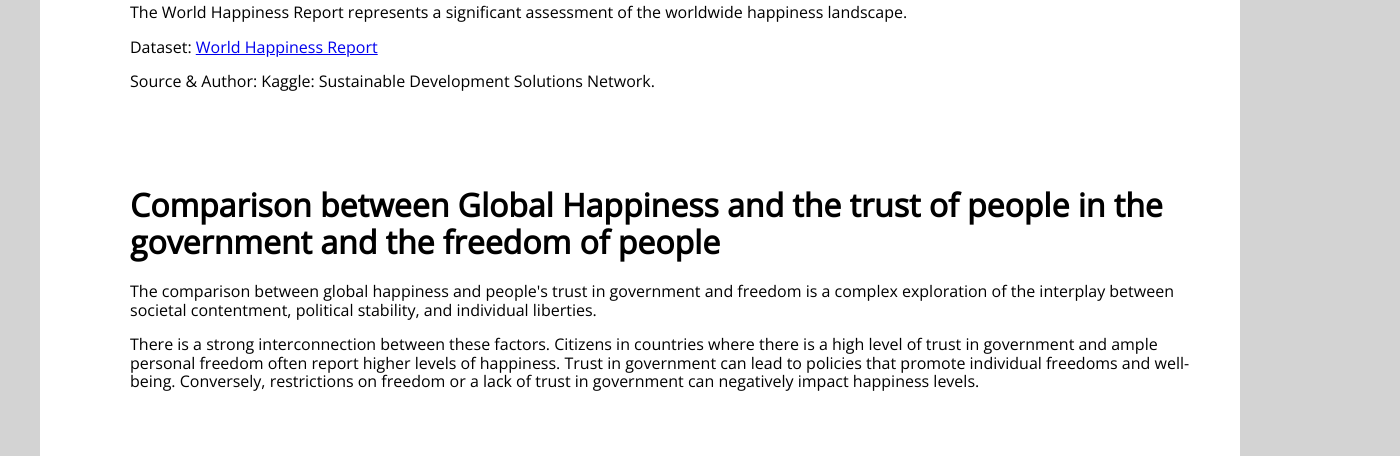
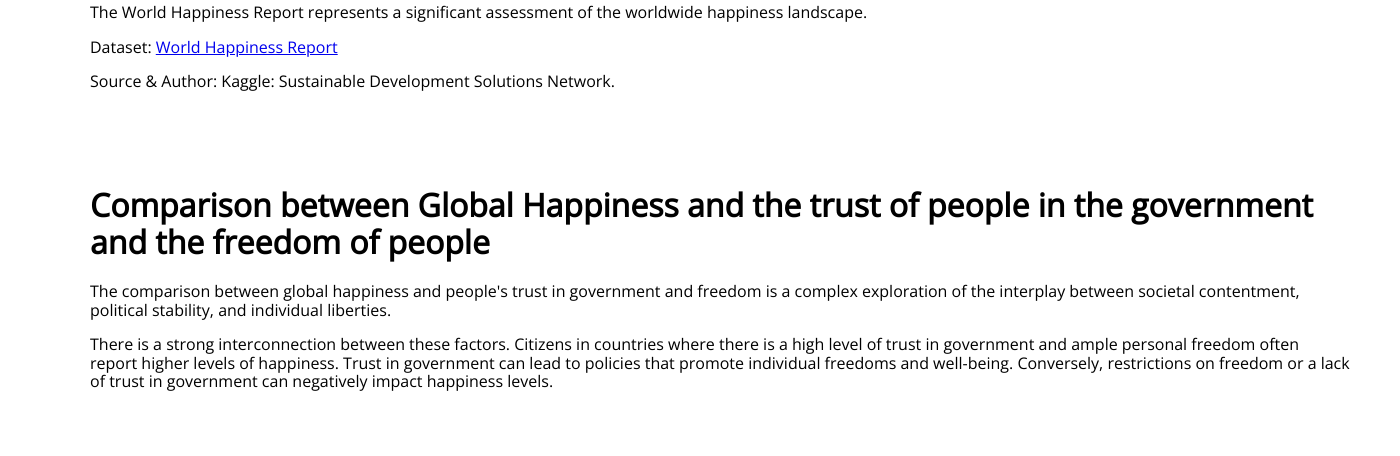
Before and after one commit to mhas0042/3179-HW10, a plain HTML site: page index.html in a window 1280 px wide. Shown: the part 90-546 px from the top of the page, 1400 px wide, since content can reach past the window. Drawn offline with nearby package versions, Linux system fonts and the light colour scheme; a script that the page names is missing.

Commit message:
Update styles.css

```diff
--- a/css/styles.css
+++ b/css/styles.css
@@ -11,7 +11,7 @@ body {
 }
 
 .page {
-    width: 1100px;
+    width: 1300px;
     background-color: white;
     margin: auto;
     padding: 50px;
```
